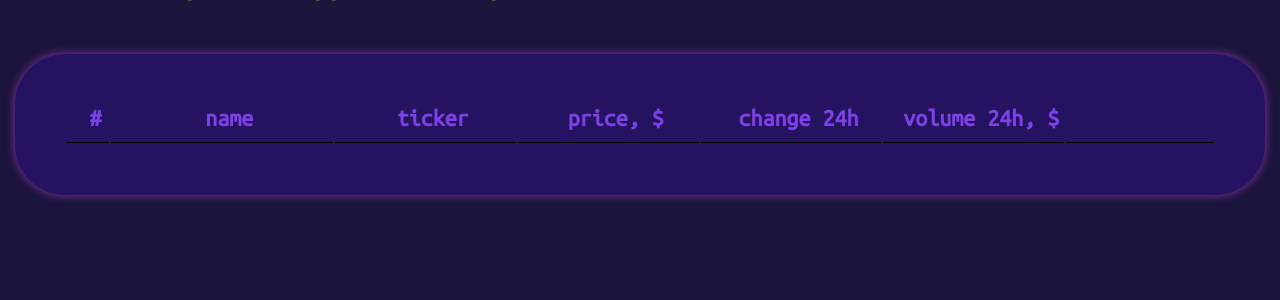
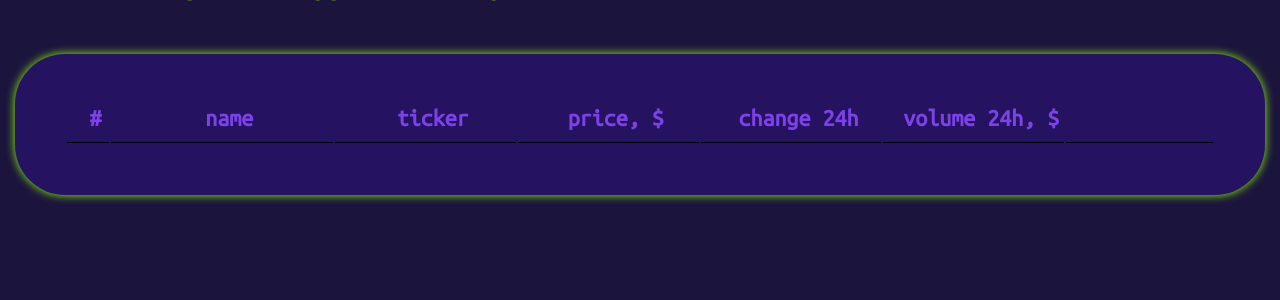
Before and after one commit to LaryStef/CryptoDeal, a Flask app: page /crypto/list in a window 1280 px wide; the page is wider, and only the part inside the window is pictured. Shown: the part 174-474 px from the top of that part. Run offline with Flask 3, Linux system fonts and the light colour scheme; lists and menus that the app fills with data are empty; parts of the project's set-up code (start-up, migrations or seed data) failed here and were passed over.

Commit message:
chore: minor changes

```diff
--- a/app/static/css/cryptoList.css
+++ b/app/static/css/cryptoList.css
@@ -54,7 +54,7 @@ li {
     padding: 50px;
     border-radius: 50px;
     border-color: var(--background-button-color);
-    box-shadow: 0 0 10px var(--text-hover-color);
+    box-shadow: 0 0 10px var(--contrast-color);
     background-color: var(--background-button-color);
 }
 
--- a/app/static/js/cryptoList.js
+++ b/app/static/js/cryptoList.js
@@ -59,7 +59,7 @@ function loadCryptoTable() {
                         <td class="tc col7">
                             <a class="buy-link" href="#">
                                 <div class="buy-btn">
-                                    <span>buy/sell</span>
+                                    <span>Buy/Sell</span>
                                 </div>
                             </a>
                         </td>
```
